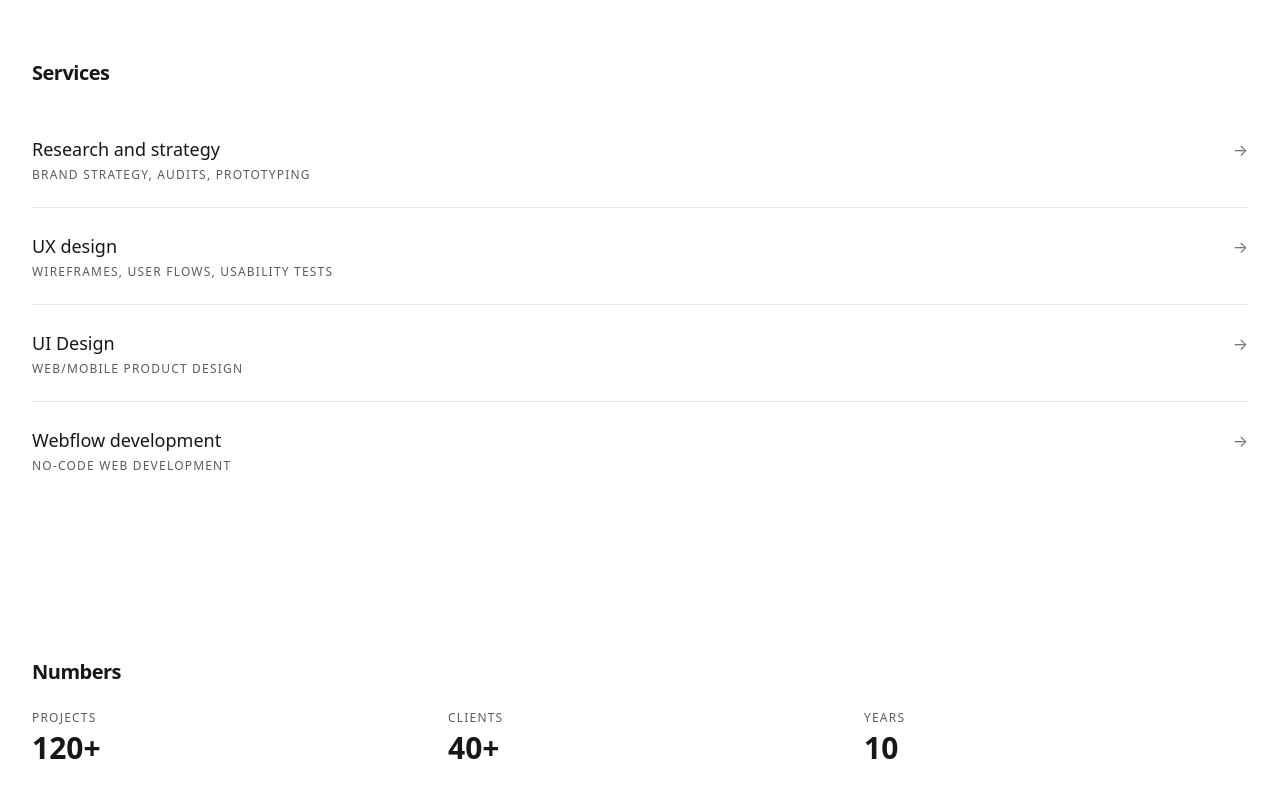
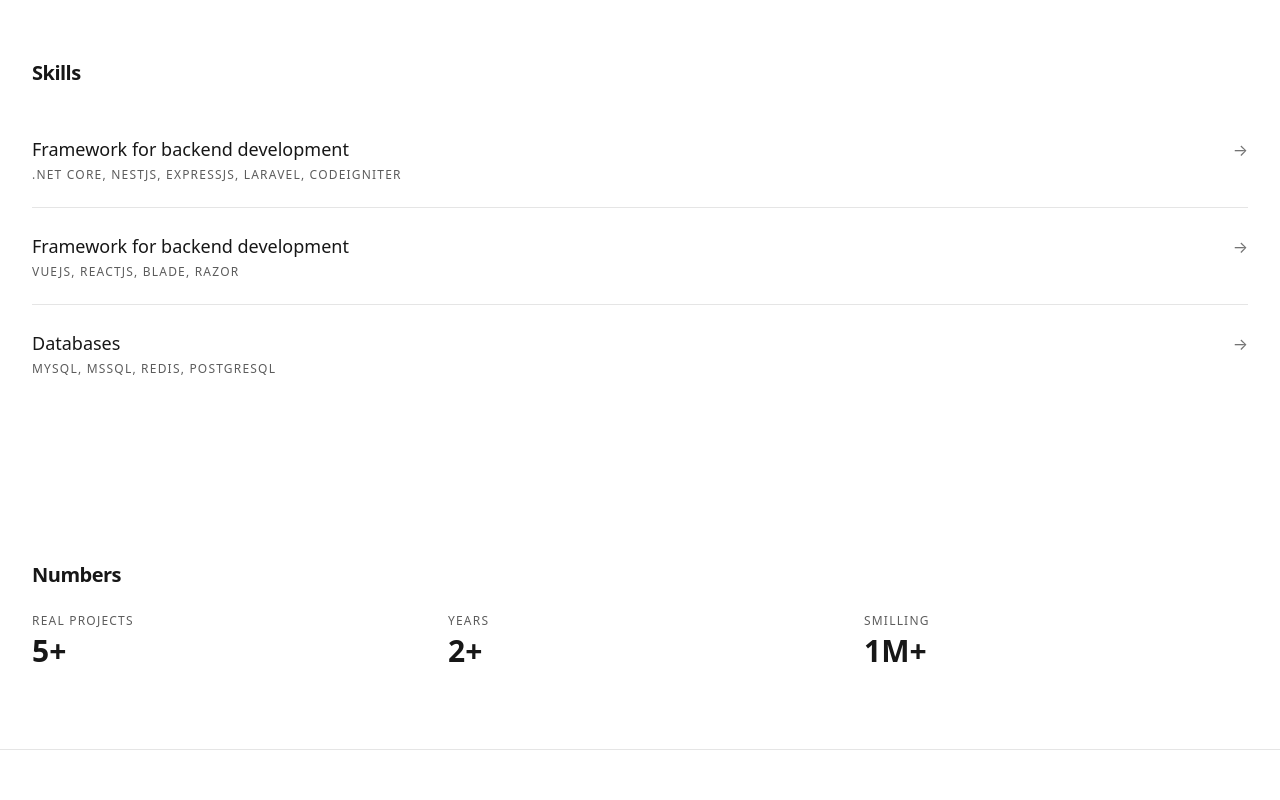
Before and after one commit to dhmzz/profile-app-nextjs, a Next.js app: page / in a window 1280 px wide. Shown: the part 2300-3100 px from the top of the page. Built offline with nearby package versions, Linux system fonts and the light colour scheme; a web font is replaced by a local one.

Commit message:
content: refactor services &  numbers section

```diff
--- a/src/components/Numbers.tsx
+++ b/src/components/Numbers.tsx
@@ -1,9 +1,7 @@
+import numbersData from "@/data/numbers.json";
+
 export default function Numbers() {
-  const items = [
-    { label: "Projects", value: "120+" },
-    { label: "Clients", value: "40+" },
-    { label: "Years", value: "10" },
-  ];
+  const items = numbersData;
   return (
     <section aria-labelledby="numbers-heading" className="mx-auto max-w-7xl px-4 sm:px-6 lg:px-8 py-12 lg:py-20">
       <h2 id="numbers-heading" className="text-xl font-semibold tracking-tight mb-6" data-aos="fade-up">Numbers</h2>
--- a/src/components/Services.tsx
+++ b/src/components/Services.tsx
@@ -1,13 +1,10 @@
+import servicesData from "@/data/services.json";
+
 export default function Services() {
-  const items = [
-    { id: 1, title: "Research and strategy", sub: "Brand strategy, audits, prototyping" },
-    { id: 2, title: "UX design", sub: "Wireframes, user flows, usability tests" },
-    { id: 3, title: "UI Design", sub: "Web/mobile product design" },
-    { id: 4, title: "Webflow development", sub: "No-code web development" },
-  ];
+  const items = servicesData;
   return (
     <section aria-labelledby="services-heading" className="mx-auto max-w-7xl px-4 sm:px-6 lg:px-8 py-12 lg:py-20">
-      <h2 id="services-heading" className="text-xl font-semibold tracking-tight mb-6" data-aos="fade-up">Services</h2>
+      <h2 id="services-heading" className="text-xl font-semibold tracking-tight mb-6" data-aos="fade-up">Skills</h2>
       <ul className="divide-y divide-black/10 dark:divide-white/10">
         {items.map((s, index) => (
           <li key={s.id} className="py-4 lg:py-6" data-aos="fade-up" data-aos-delay={index * 100}>
--- /dev/null
+++ b/src/data/numbers.json
@@ -0,0 +1,14 @@
+[
+  {
+    "label": "Real Projects",
+    "value": "5+"
+  },
+  {
+    "label": "Years",
+    "value": "2+"
+  },
+  {
+    "label": "Smilling",
+    "value": "1M+"
+  }
+]
--- /dev/null
+++ b/src/data/services.json
@@ -0,0 +1,17 @@
+[
+  {
+    "id": 1,
+    "title": "Framework for backend development",
+    "sub": ".NET Core, NestJS, ExpressJS, Laravel, Codeigniter"
+  },
+  {
+    "id": 2,
+    "title": "Framework for backend development",
+    "sub": "VueJS, ReactJS, Blade, Razor"
+  },
+  {
+    "id": 3,
+    "title": "Databases",
+    "sub": "MySQL, MsSql, Redis, PostgreSQL"
+  }
+]
```
